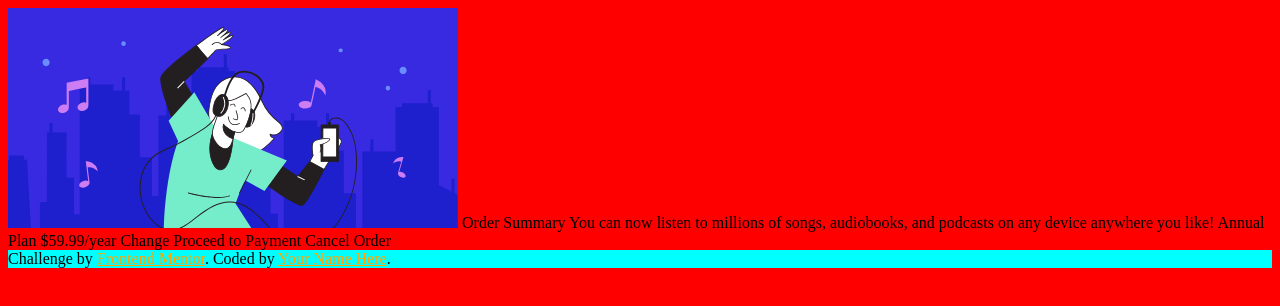
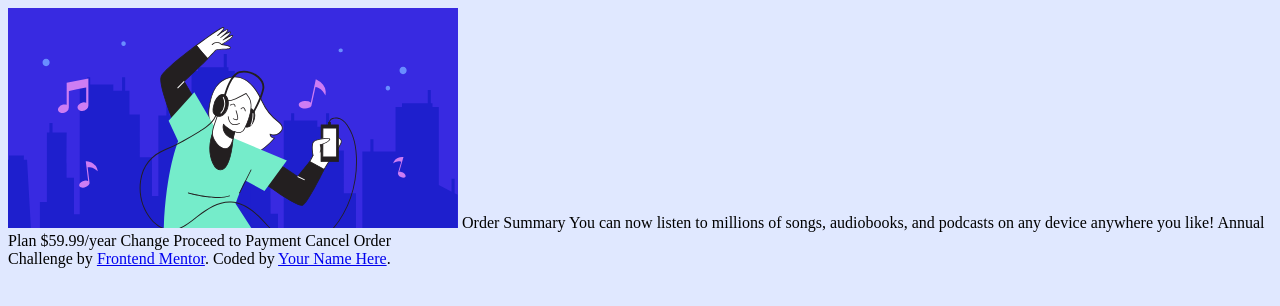
Before and after one commit to BiancaGlavan/fm-order-summary-component, a plain HTML site: page index.html in a window 1280 px wide. Drawn offline with Linux system fonts and the light colour scheme.

Commit message:
update background

```diff
--- a/style.scss
+++ b/style.scss
@@ -1,11 +1,3 @@
 body {
-    background-color: red;
+    background-color: hsl(225, 100%, 94%);
 }
-
-.attribution {
-    background-color: aqua;
-
-    a {
-        color: orange;
-    }
-}
```
Also changed, not shown: style.css, 1 other file.
